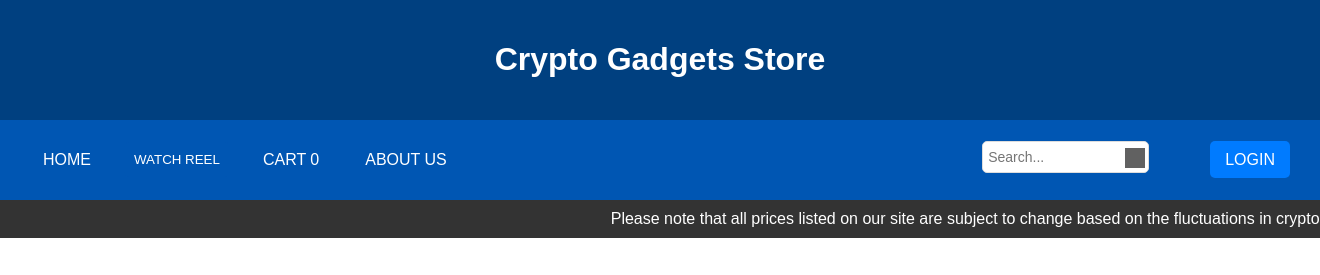
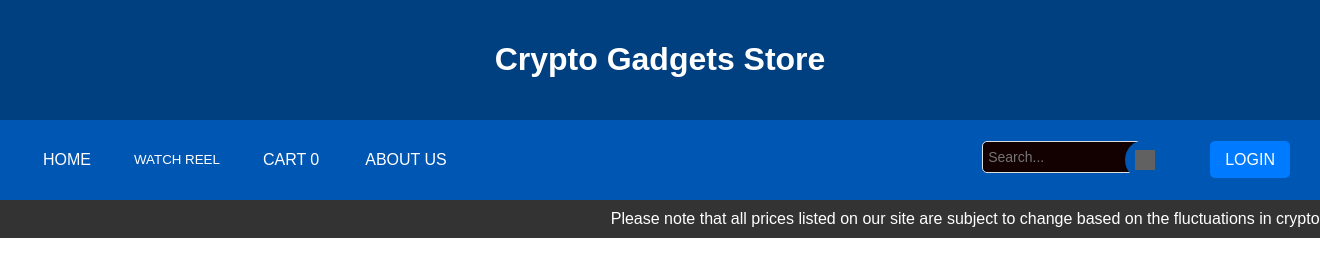
Before and after one commit to Zohaibmaher/Crypto-Elec-Gadgets-Store, a PHP site: page / in a window 1320 px wide. Shown: the top 275 px of the page. Run offline with PHP 8.4, Linux system fonts and the light colour scheme; grey boxes are pictures that could not be loaded.

Commit message:
Update styles.css

```diff
--- a/styles.css
+++ b/styles.css
@@ -68,30 +68,40 @@ nav ul.right {
 
 .search-bar {
     padding: 10px 20px;
-    padding-right: 40px; /* Space for the search icon */
+    padding-right: 60px; /* Increased space for the round search icon */
     border: none;
-    border-radius: 100px; /* Rounded corners */
+    border-radius: 100px; /* Rounded corners for the search bar */
     outline: none;
     font-size: 14px;
     height: 20px;
     width: 300px;
-    background-color: #FFFFFF; /* Light gray background for the search bar */
+    background-color: #130101; /* Dark background for the search bar */
     color: #333; /* Dark text color for readability */
 }
 
+/* Round Search Icon Container */
 .search-icon-container {
     position: absolute;
-    right: 30px;
+    right: 10px;
     top: 50%;
     transform: translateY(-50%);
     cursor: pointer;
+    background-color: #0056b3; /* Blue background for the search button */
+    border-radius: 50%; /* Makes the container round */
+    width: 40px; /* Adjust width and height to make a perfect circle */
+    height: 40px;
+    display: flex;
+    align-items: center;
+    justify-content: center;
 }
 
+/* Search Icon */
 .search-icon {
     width: 20px;
     height: 20px;
     filter: invert(100%); /* Ensure the icon is white */
 }
+
 
 /* Login Button Styling */
 .cta-button {
```
